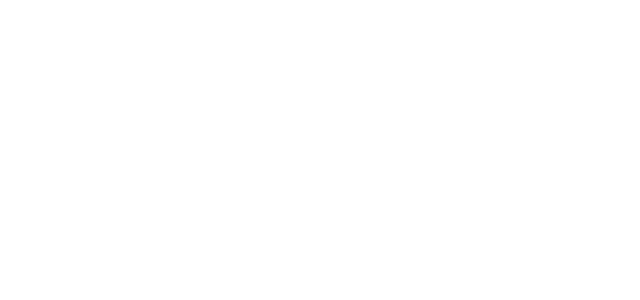
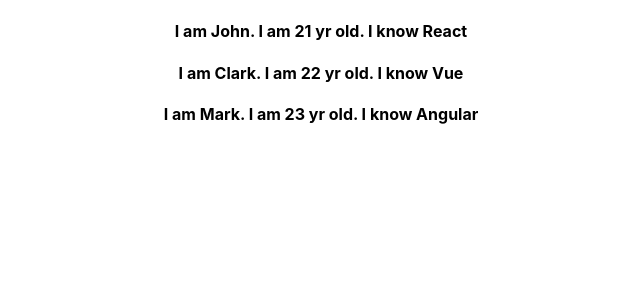
Before and after one commit to GeekShubhamRajput/react-js-learning, a React (Create React App) app: page / in a window 1280 px wide. Shown: the top 300 px of the page, without its empty margins (319-959 px from the left). Built offline with nearby package versions, Linux system fonts and the light colour scheme.

Commit message:
List rendering

```diff
--- a/src/App.js
+++ b/src/App.js
@@ -1,9 +1,12 @@
 import './App.css';
 import UserGreeting from "./components/UserGreeting"
+import PersonList from "./components/PersonList"
+
 function App() {
   return (
     <div className="App">
-      <UserGreeting />
+      { /* <UserGreeting /> */ }
+      <PersonList />
     </div>
   )
 }
--- /dev/null
+++ b/src/components/Person.js
@@ -0,0 +1,13 @@
+import React from 'react'
+
+function Person({person}){
+  return(
+    <div>
+      <h4>
+        I am {person.name}. I am {person.age} yr old. I know {person.skill}
+      </h4>
+    </div>
+  )
+}
+
+export default Person
--- /dev/null
+++ b/src/components/PersonList.js
@@ -0,0 +1,12 @@
+import React from 'react'
+import Person from './Person'
+
+function PersonList(){
+  var people = [ { name: "John", age: 21, skill: "React" }, { name: "Clark", age: 22, skill: "Vue" }, { name: "Mark", age: 23, skill: "Angular" }]
+
+  const personList = people.map(person => (<Person person={person}></Person>))
+
+  return <div>{personList}</div>
+}
+
+export default PersonList
```
